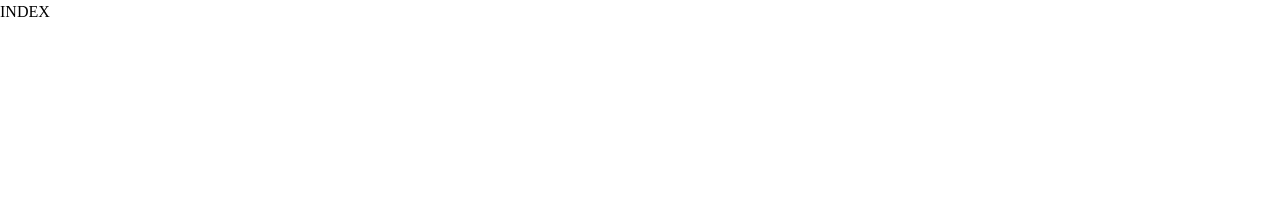
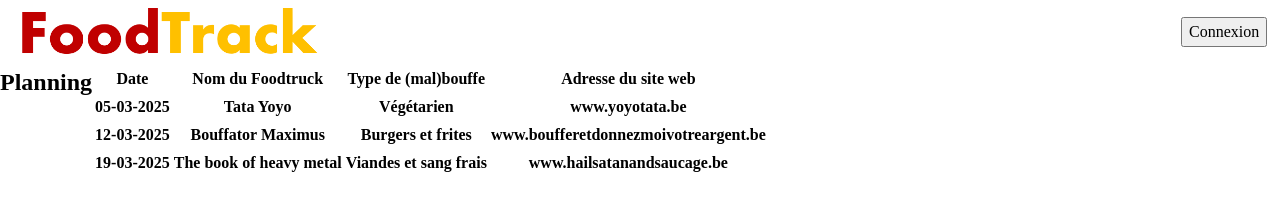
Before and after one commit to olankens/foodtrack, a plain HTML site: page src/index.html in a window 1280 px wide. Drawn offline with Linux system fonts and the light colour scheme.

Commit message:
Index et mon css

```diff
--- /dev/null
+++ b/src/assets/MONCSSAMOA.css
@@ -0,0 +1,19 @@
+.flexHeader, .mainBody {
+    display : flex;
+}
+
+.flexHeader {
+    justify-content: space-between;
+    align-items: center;
+    gap: 10em;
+    margin : 0 1%;
+}
+
+.logoHeader {
+    width : 25%;
+}
+
+.mainBody {
+    width : 80%;
+    margin : 0;
+}
--- a/src/index.html
+++ b/src/index.html
@@ -1,17 +1,55 @@
 <!DOCTYPE html>
-<html lang="en">
+<html lang="fr">
   <head>
     <meta charset="UTF-8" />
     <meta name="viewport" content="width=device-width, initial-scale=1.0" />
     <title>FOODTRACK</title>
     <link rel="shortcut icon" href="assets/icon.png" type="image/x-icon">
     <link rel="stylesheet" href="assets/style.css" />
-    <style>
-      /* Place current css style here */
-    </style>
+    <link rel="stylesheet" href="assets/MONCSSAMOA.css" />
+
   </head>
   <body>
-    <!-- Select guest/truck/admin here -->
-    INDEX
+    <header>
+      <div class="flexHeader">
+        <img class="logoHeader" src="assets/logo.png" alt="Logo FoodTrack">
+        <a href="pages/login.html"><button>Connexion</button></a>
+      </div>
+    </header>
+    <section>
+      <div class="mainBody">
+        <h1>Planning</h1>
+        <table>
+          <thead>
+            <tr>
+              <th>Date</th>
+              <th>Nom du Foodtruck</th>
+              <th>Type de (mal)bouffe</th>
+              <th>Adresse du site web</th>
+            </tr>
+          </thead>
+          <tbody>
+            <tr>
+              <th>05-03-2025</th>
+              <th>Tata Yoyo</th>
+              <th>Végétarien</th>
+              <th>www.yoyotata.be</th>
+            </tr>
+            <tr>
+              <th>12-03-2025</th>
+              <th>Bouffator Maximus</th>
+              <th>Burgers et frites</th>
+              <th>www.boufferetdonnezmoivotreargent.be</th>
+            </tr>
+            <tr>
+              <th>19-03-2025</th>
+              <th>The book of heavy metal</th>
+              <th>Viandes et sang frais</th>
+              <th>www.hailsatanandsaucage.be</th>
+            </tr>
+          </tbody>
+        </table>
+      </div>
+    </section>
   </body>
 </html>
```
